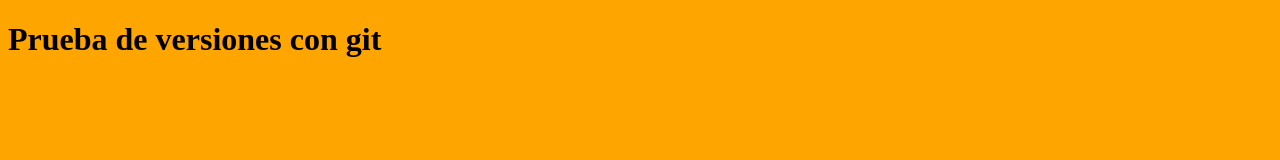
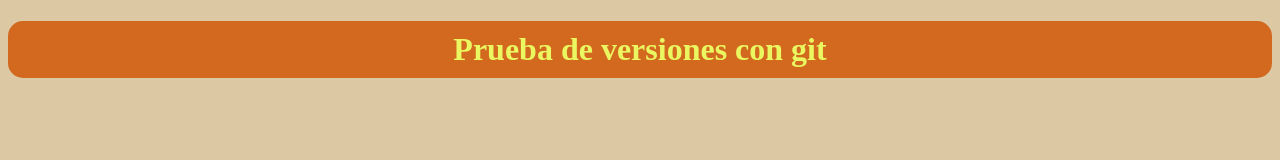
Before and after one commit to alexPabon/git-prueba-controlVersiones, a plain HTML site: page index.html in a window 1280 px wide. Drawn offline with Linux system fonts and the light colour scheme.

```diff
--- a/style.css
+++ b/style.css
@@ -1,3 +1,11 @@
 body{
-    background: orange;
+    background: rgba(196, 161, 97, 0.582);
 }
+
+h1{
+    text-align: center;
+    background: chocolate;
+    border-radius: 15px;
+    padding: 10px;
+    color: rgb(234, 247, 97);
+}
```
Also changed, not shown: portada.html (added, +1 -0 lines), 1 other file.
